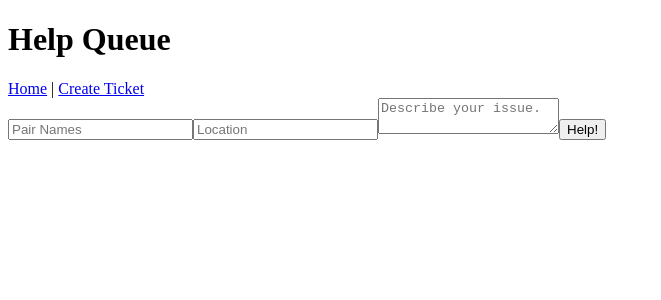
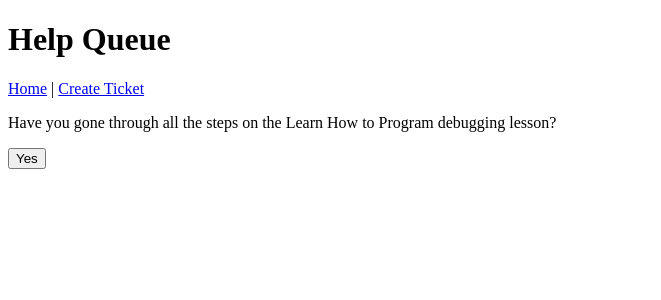
Before and after one commit to youngzliu/HelpQueueState, a React app: page /#/newticket in a window 1280 px wide. Shown: the top 300 px of the page, without its empty margins (0-661 px from the left). Built offline with nearby package versions, Linux system fonts and the light colour scheme.

Commit message:
add callback for data flow.

```diff
--- a/src/components/App.jsx
+++ b/src/components/App.jsx
@@ -1,17 +1,17 @@
 import React from 'react';
 import Header from './Header';
 import TicketList from './TicketList';
-import NewTicketForm from './NewTicketForm';
+import NewTicketControl from './NewTicketControl';
 import Error404 from './Error404';
 import { Switch, Route } from 'react-router-dom';
 
-function App(){
+function App() {
   return (
     <div>
-      <Header/>
+      <Header />
       <Switch>
         <Route exact path='/' component={TicketList} />
-        <Route path='/newticket' component={NewTicketForm} />
+        <Route path='/newticket' component={NewTicketControl} />
         <Route component={Error404} />
       </Switch>
     </div>
--- /dev/null
+++ b/src/components/ConfirmationQuestions.jsx
@@ -0,0 +1,17 @@
+import React from 'react';
+import PropTypes from 'prop-types';
+
+function ConfirmationQuestions(props) {
+  return (
+    <div>
+      <p>Have you gone through all the steps on the Learn How to Program debugging lesson?</p>
+      <button onClick={props.onTroubleshootingConfirmation}>Yes</button>
+    </div>
+  );
+}
+
+ConfirmationQuestions.propTypes = {
+  onTroubleshootingConfirmation: PropTypes.func
+};
+
+export default ConfirmationQuestions;
--- /dev/null
+++ b/src/components/NewTicketControl.jsx
@@ -0,0 +1,34 @@
+import React from 'react';
+import ConfirmationQuestions from "./ConfirmationQuestions";
+import NewTicketForm from "./NewTicketForm";
+
+class NewTicketControl extends React.Component {
+
+  constructor(props) {
+    super(props);
+    this.state = {
+      formVisibleOnPage: false
+    };
+    this.handleTroubleshootingConfirmation = this.handleTroubleshootingConfirmation.bind(this);
+  }
+
+  handleTroubleshootingConfirmation() {
+    this.setState({ formVisibleOnPage: true });
+  }
+
+  render() {
+    let currentlyVisibleContent = null;
+    if (this.state.formVisibleOnPage) {
+      currentlyVisibleContent = <NewTicketForm />;
+    } else {
+      currentlyVisibleContent = <ConfirmationQuestions onTroubleshootingConfirmation={this.handleTroubleshootingConfirmation} />;
+    }
+    return (
+      <div>
+        {currentlyVisibleContent}
+      </div>
+    );
+  }
+}
+
+export default NewTicketControl;
```
